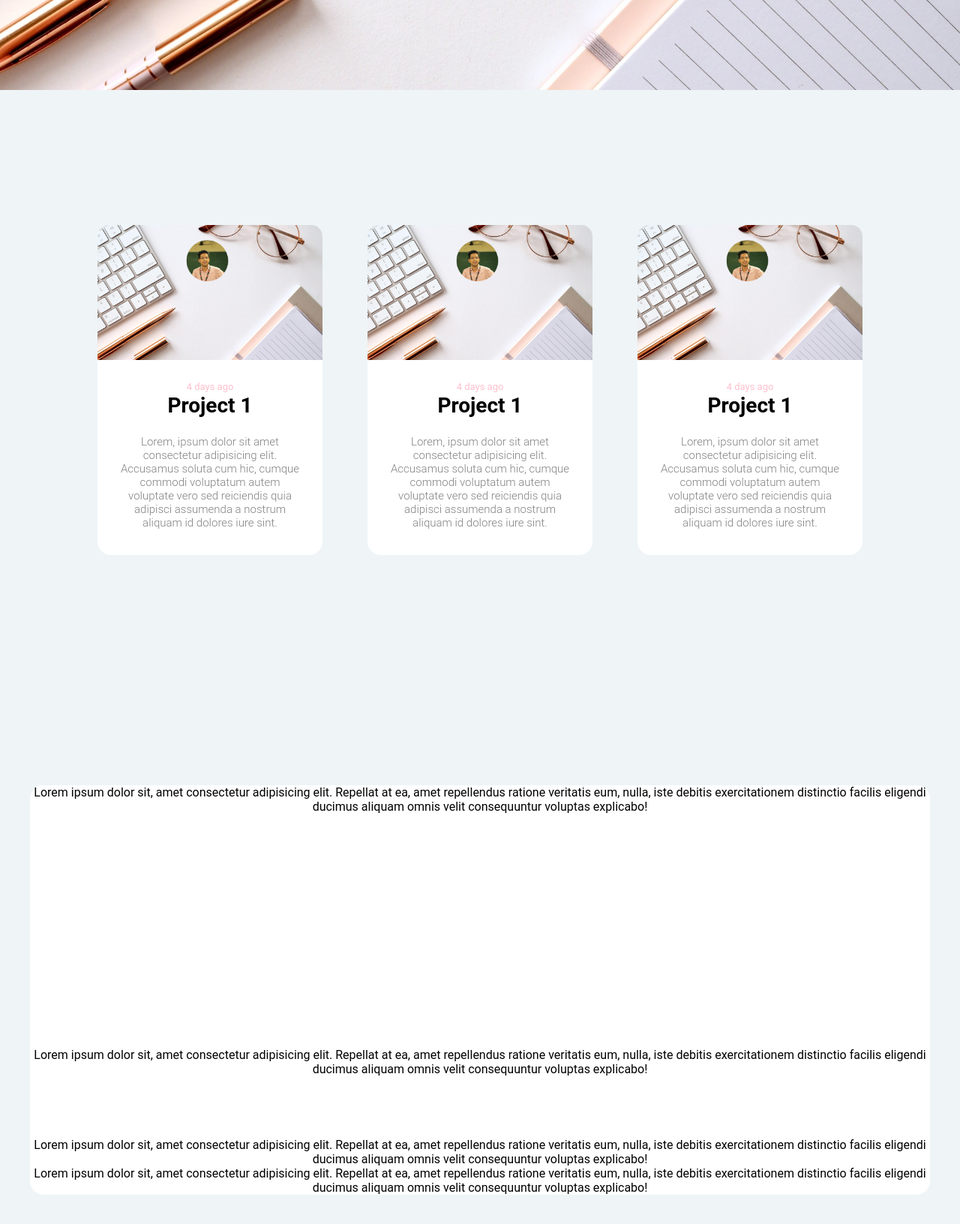
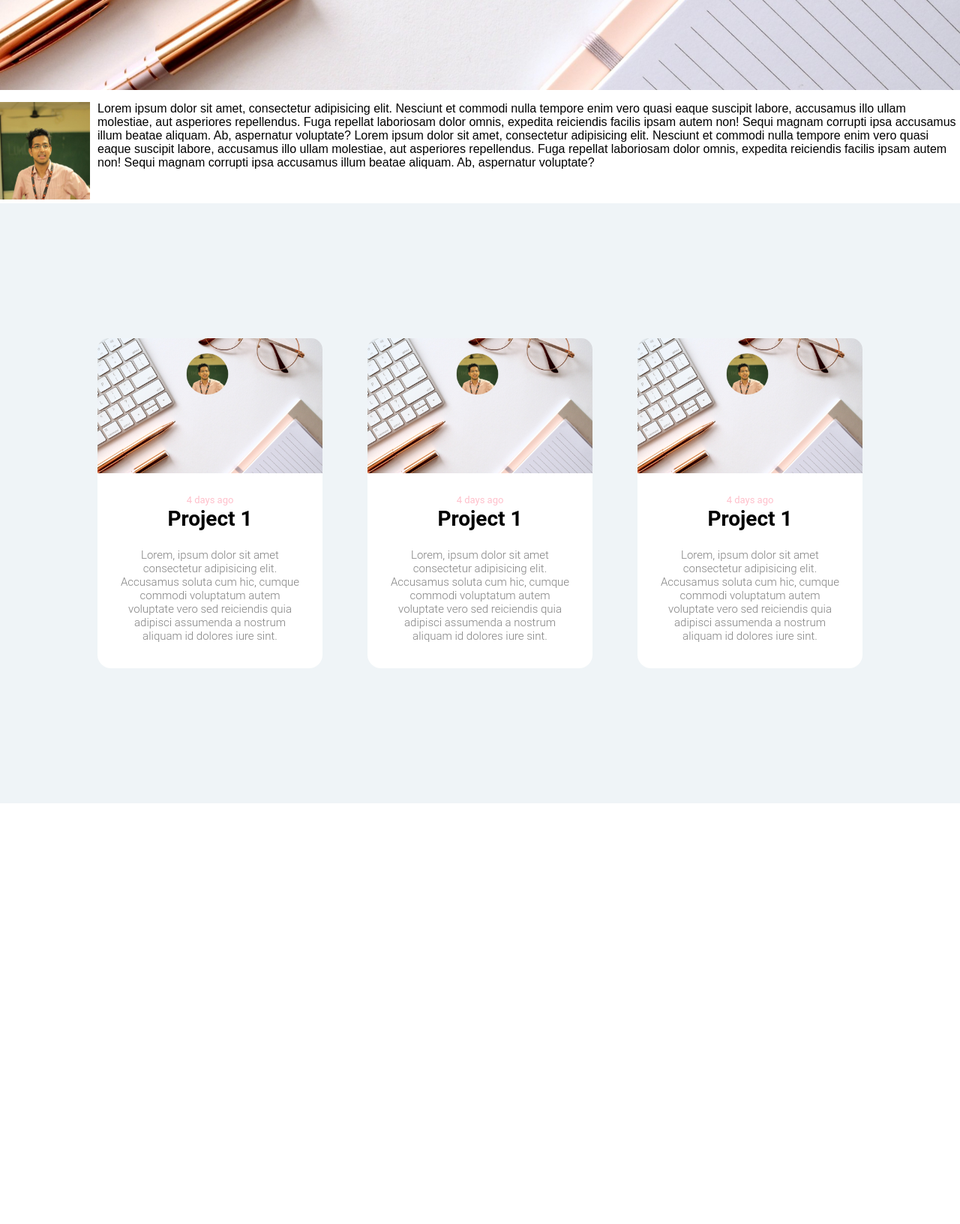
Before and after one commit to AYUSH008/Portfolio_website, a plain HTML site: page index.html in a window 1280 px wide. Shown: the part 680-2312 px from the top of the page at 75% size. After the commit the page ends 1751 px from the top, so only its background shows below. Drawn offline with Linux system fonts and the light colour scheme.

Commit message:
about section done

```diff
--- a/index.html
+++ b/index.html
@@ -35,6 +35,23 @@
                 <div class="navbar_back"></div>
         </div>
     </header>
+
+    <div class="section2">
+
+            <img class="about_me" src="me.jpg" alt="aboutme_photo">
+            <p>Lorem ipsum dolor sit amet, consectetur adipisicing elit. Nesciunt et commodi nulla tempore enim
+                 vero quasi eaque suscipit labore, accusamus illo ullam molestiae, aut asperiores repellendus.
+                 Fuga repellat laboriosam dolor omnis, expedita reiciendis facilis ipsam autem non! Sequi magnam
+                 corrupti ipsa accusamus illum beatae aliquam. Ab, aspernatur voluptate?
+                 Lorem ipsum dolor sit amet, consectetur adipisicing elit. Nesciunt et commodi nulla tempore enim
+                 vero quasi eaque suscipit labore, accusamus illo ullam molestiae, aut asperiores repellendus.
+                 Fuga repellat laboriosam dolor omnis, expedita reiciendis facilis ipsam autem non! Sequi magnam
+                 corrupti ipsa accusamus illum beatae aliquam. Ab, aspernatur voluptate?
+            </p>
+
+
+
+    </div>
         <diV class="section1" id="section1">
           <div class="card">
               <div class="card_image"></div>
@@ -70,22 +87,13 @@
 
         </div>
         </diV>
-       <div class="section1">
-       <div class="certs">
-         <div class="certs_image"></div>
-         <div class="cerst_text">
-             Lorem ipsum dolor sit, amet consectetur adipisicing elit. Repellat at ea, amet repellendus ratione veritatis eum, nulla, iste debitis exercitationem distinctio facilis eligendi ducimus aliquam omnis velit consequuntur voluptas explicabo!
-         </div>
-         <div class="cerst_text">
-            Lorem ipsum dolor sit, amet consectetur adipisicing elit. Repellat at ea, amet repellendus ratione veritatis eum, nulla, iste debitis exercitationem distinctio facilis eligendi ducimus aliquam omnis velit consequuntur voluptas explicabo!
-        </div>
-        <div class="cerst_text">
-            Lorem ipsum dolor sit, amet consectetur adipisicing elit. Repellat at ea, amet repellendus ratione veritatis eum, nulla, iste debitis exercitationem distinctio facilis eligendi ducimus aliquam omnis velit consequuntur voluptas explicabo!
-        </div>
-        <div class="cerst_text">
-            Lorem ipsum dolor sit, amet consectetur adipisicing elit. Repellat at ea, amet repellendus ratione veritatis eum, nulla, iste debitis exercitationem distinctio facilis eligendi ducimus aliquam omnis velit consequuntur voluptas explicabo!
+
+    <div class="section2">
+        <div >
+
         </div>
 
+    </div>
 
        </div>
 
--- a/style.css
+++ b/style.css
@@ -283,26 +283,14 @@ overflow: hidden;
     color: white;
   }
 
-  .certs{
-    display: grid;
-    grid-template-columns: 1200px;
-    grid-template-rows: 0px 350px 120px;
-    grid-template-areas: "image" "text" "stats";
-    font-family: roboto;
-    border-radius: 18px;
-    background: white;
-    box-shadow: 5px 5x 15px rgba(0,0,0,0.9);
-    text-align: center;
-    transition: 0.5s ease;
-    cursor: pointer;
-    margin: 30px;
+.section2 .about_me{
+    width: 120px;
+    height: 130px;
+    float: left;
+    margin-right: 10px;
+    margin-bottom: 5px;
 }
+.section2 p {
+    font-family: sans-serif;
 
-.certs_text{
-    grid-area: text;
-    margin: 10px;
 }
-.certs:hover{
-    transform: scale(1.0);
-    box-shadow: 5px 5px 15px rgba(0,0,0,0.6);
-}
```
